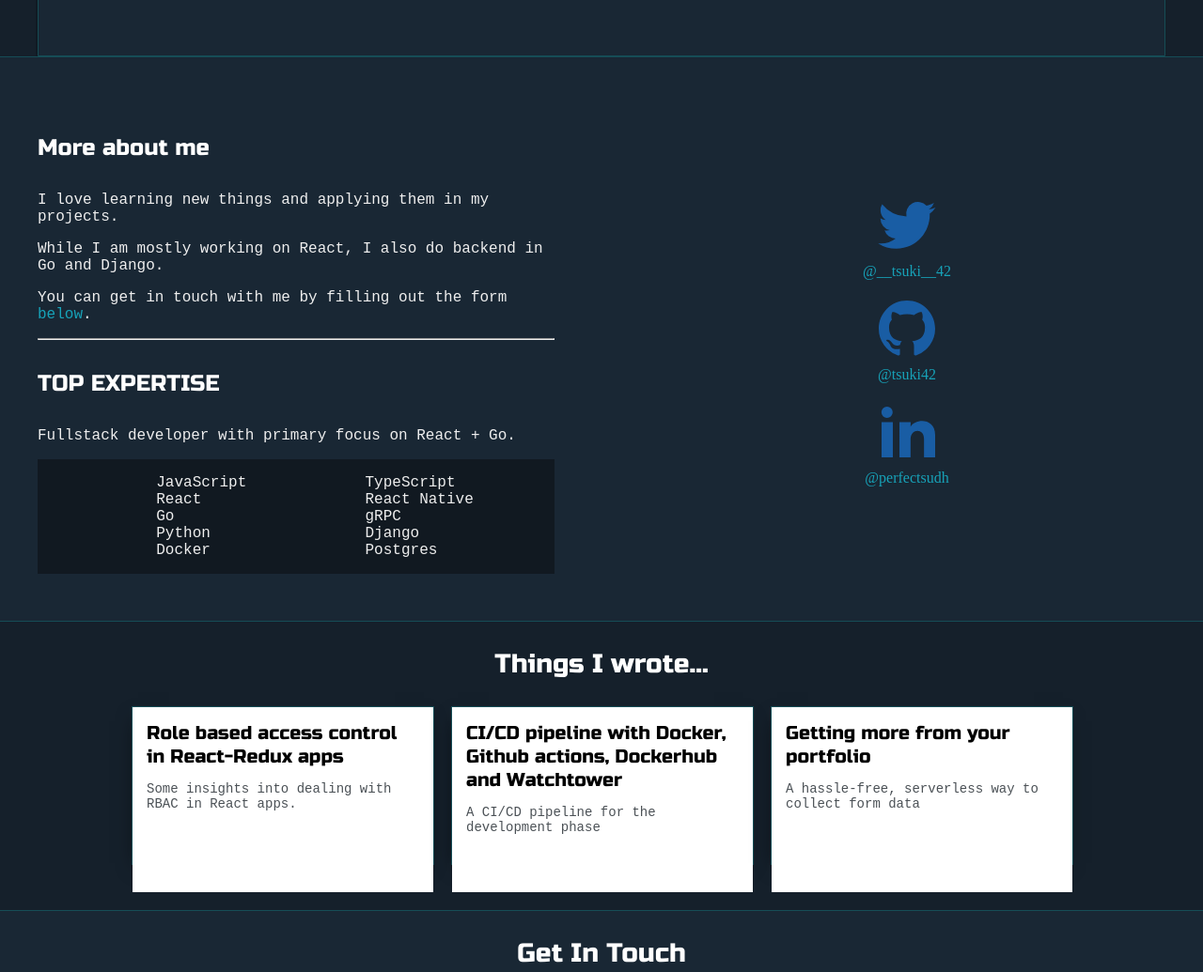
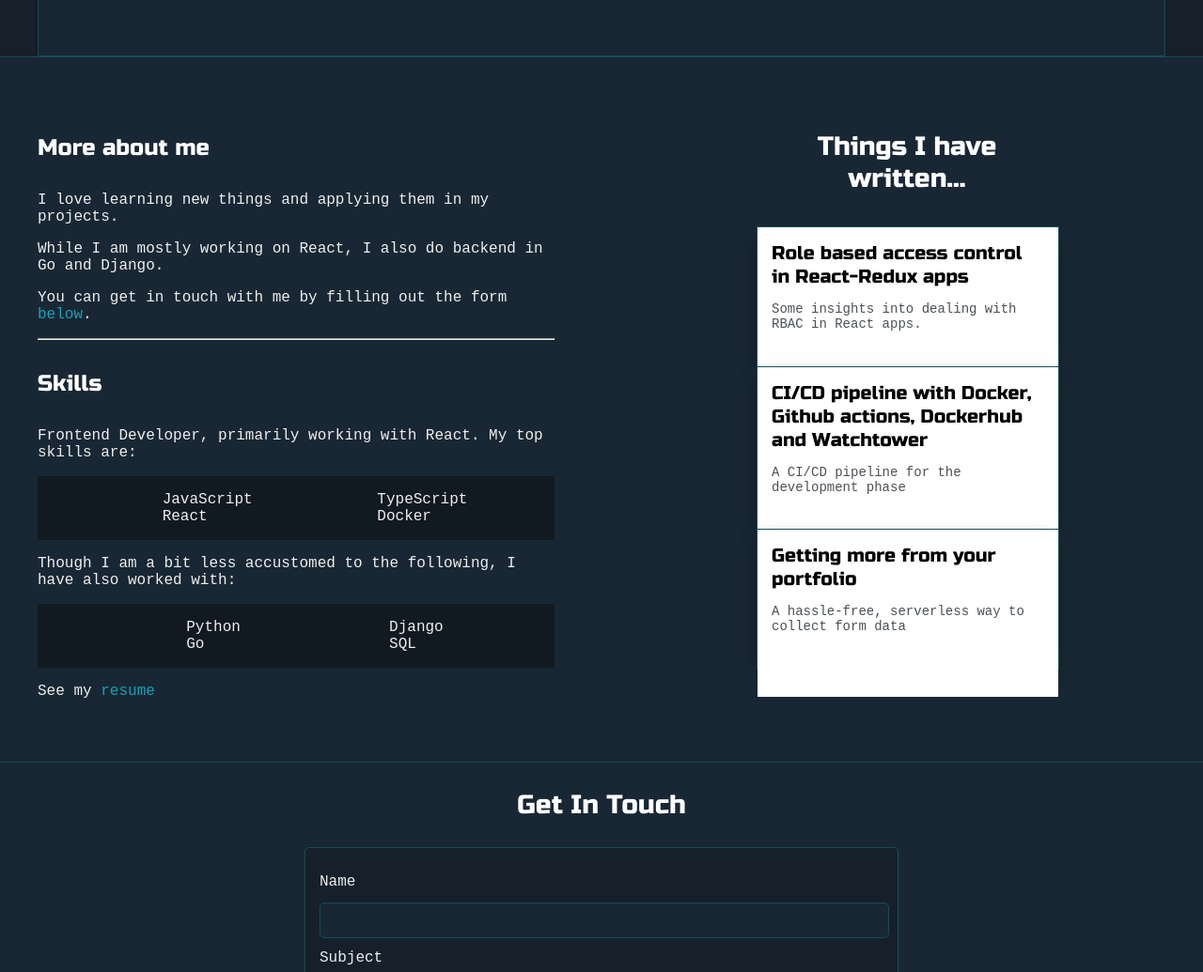
Before and after one commit to tometo-dev/tsuki42, a Gatsby site: page / in a window 1280 px wide. Shown: the part 644-1679 px from the top of the page at 94% size. Built offline with nearby package versions, Linux system fonts and the light colour scheme; Gatsby itself is replaced by a stand-in of ours.

Commit message:
Reposition sections

```diff
--- a/src/components/about.jsx
+++ b/src/components/about.jsx
@@ -1,6 +1,7 @@
 import React from "react"
 import styled from "styled-components"
 import { Section2, MainContainer } from "components/sections"
+import Posts, { Post } from "components/posts"
 import GithubIcon from "assets/icons/github.svg"
 import LinkedIcon from "assets/icons/linkedin.svg"
 import TwitterIcon from "assets/icons/twitter.svg"
@@ -18,12 +19,11 @@ const SkillsWrapper = styled.div`
   justify-content: space-evenly;
   background-color: var(--previewShadow);
 `
-
-const SocialLinks = styled.div`
+const PostWrapper = styled.div`
   display: grid;
-  align-content: center;
-  text-align: center;
-  gap: 1rem;
+  grid-template-columns: repeat(auto-fit, 320px);
+  justify-content: center;
+  padding-bottom: 50px;
 `
 
 const About = () => {
@@ -48,10 +48,11 @@ const About = () => {
 
             <hr />
 
-            <h4>TOP EXPERTISE</h4>
+            <h4>Skills</h4>
 
             <p>
-              Fullstack developer with primary focus on React + Go.
+              Frontend Developer, primarily working with React. My top skills
+              are:
               {/* <a target="_blank" href="resume.pdf">
                 Download Resume
               </a> */}
@@ -60,46 +61,59 @@ const About = () => {
               <ul>
                 <li>JavaScript</li>
                 <li>React</li>
-                <li>Go</li>
-                <li>Python</li>
-                <li>Docker</li>
               </ul>
 
               <ul>
                 <li>TypeScript</li>
-                <li>React Native</li>
-                <li>gRPC</li>
-                <li>Django</li>
-                <li>Postgres</li>
+                <li>Docker</li>
               </ul>
             </SkillsWrapper>
+            <p>
+              Though I am a bit less accustomed to the following, I have also
+              worked with:
+            </p>
+            <SkillsWrapper>
+              <ul>
+                <li>Python</li>
+                <li>Go</li>
+              </ul>
+
+              <ul>
+                <li>Django</li>
+                <li>SQL</li>
+              </ul>
+            </SkillsWrapper>
+
+            <p>
+              See my{" "}
+              <a
+                href="https://sudh.xyz/resume-v2"
+                target="_blank"
+                rel="norefferer noopener"
+              >
+                resume
+              </a>
+            </p>
           </div>
-          <SocialLinks>
-            <a
-              target="_blank"
-              href="https://twitter.com/__tsuki__42"
-              rel="noreferrer"
-            >
-              <TwitterIcon />
-              <div> @__tsuki__42</div>
-            </a>
-            <a
-              target="_blank"
-              href="https://github.com/tsuki42"
-              rel="noreferrer"
-            >
-              <GithubIcon />
-              <div>@tsuki42</div>
-            </a>
-            <a
-              target="_blank"
-              href="https://www.linkedin.com/in/perfectsudh"
-              rel="noreferrer"
-            >
-              <LinkedIcon />
-              <div>@perfectsudh</div>
-            </a>
-          </SocialLinks>
+
+          <PostWrapper>
+            <h3 style={{ textAlign: "center" }}>Things I have written...</h3>
+            <Post
+              title="Role based access control in React-Redux apps"
+              intro="Some insights into dealing with RBAC in React apps."
+              link="https://dev.to/tsuki42/role-based-access-control-in-react-redux-apps-2i53"
+            />
+            <Post
+              title="CI/CD pipeline with Docker, Github actions, Dockerhub and Watchtower"
+              intro="A CI/CD pipeline for the development phase"
+              link="https://dev.to/tsuki42/ci-cd-pipeline-with-docker-github-actions-dockerhub-and-watchtower-3l3n"
+            />
+            <Post
+              title="Getting more from your portfolio"
+              intro="A hassle-free, serverless way to collect form data"
+              link="https://dev.to/tsuki42/getting-more-from-your-portfolio-1bgk"
+            />
+          </PostWrapper>
         </AboutWrapper>
       </MainContainer>
     </Section2>
--- a/src/components/posts.jsx
+++ b/src/components/posts.jsx
@@ -41,7 +41,7 @@ const PostIntro = styled.p`
   font-size: 14px;
 `
 
-const Post = ({ title, intro, link }) => (
+export const Post = ({ title, intro, link }) => (
   <a href={link} target="_blank" rel="noreferrer">
     <PostContainer>
       <PostPreview>
--- a/src/pages/index.js
+++ b/src/pages/index.js
@@ -16,7 +16,6 @@ const Home = () => {
       <div>
         <Navigation />
         <About />
-        <Posts />
         <Contact />
         <Footer />
       </div>
```
